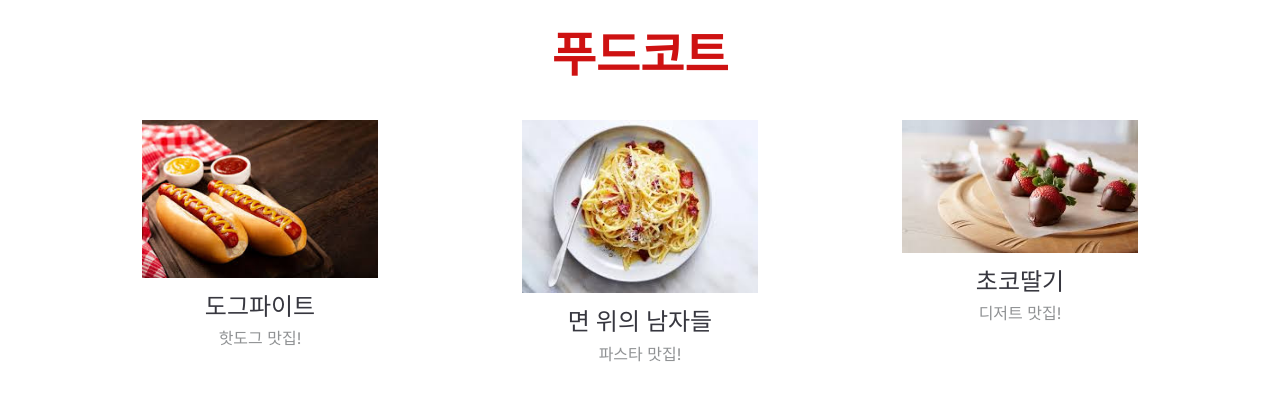
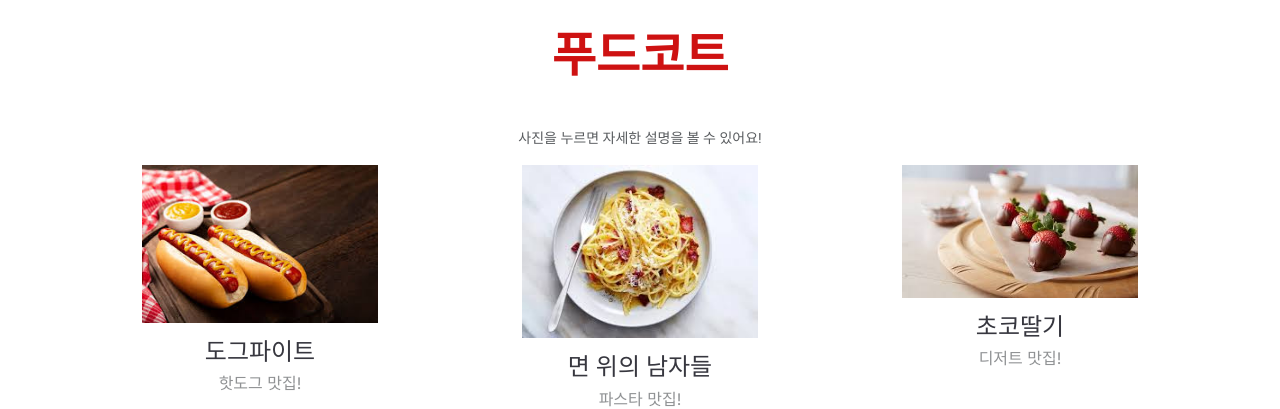
Before and after one commit to leeejunseo/rokafa, a plain HTML site: page index.html in a window 1280 px wide. Shown: the part 2100-2509 px from the top of the page. Drawn offline with Linux system fonts and the light colour scheme.

Commit message:
수정 설명

```diff
--- a/index.html
+++ b/index.html
@@ -222,6 +222,7 @@
             <div class="tab-header text-center">
               <h3>푸드코트</h3>
             </div>
+            <p class="text-muted small mt-2 text-center">사진을 누르면 자세한 설명을 볼 수 있어요!</p>
 
             <div class="row gy-5">
 
```
